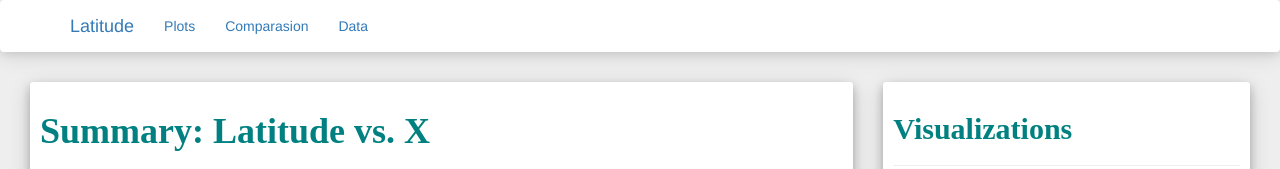
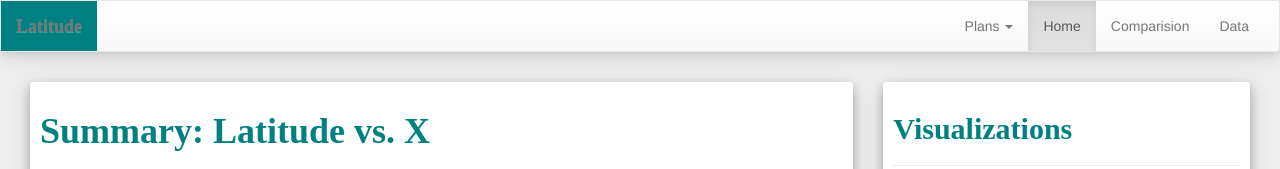
Before and after one commit to SwatiGiri/Weather-WebPage, a plain HTML site: page index.html in a window 1280 px wide. Shown: the top 169 px of the page. Drawn offline with nearby package versions, Linux system fonts and the light colour scheme.

Commit message:
navbar fixed

```diff
--- a/index.html
+++ b/index.html
@@ -31,34 +31,34 @@
 <body>
 
   <!-- NAVBAR -->
-  <nav class="navbar">
-    <div class="container">
+  <nav class="navbar navbar-default">
+      <div class="container-fluid">
         <div class="navbar-header">
-        <button type="button" class="navbar-toggle collapsed" data-toggle="collapse" data-target="#navbar" aria-expanded="false"
-          aria-controls="navbar">
+          <button type="button" class="navbar-toggle collapsed" data-toggle="collapse" data-target="#navbar" aria-expanded="false" aria-controls="navbar">
             <span class="sr-only">Toggle navigation</span>
             <span class="icon-bar"></span>
             <span class="icon-bar"></span>
             <span class="icon-bar"></span>
           </button>
-        <a class="navbar-brand" href="#">Latitude</a>
+          <a class="navbar-brand" href="#" >Latitude</a>
         </div>
-      <div id="navbar" class="collapse navbar-collapse">
-        <ul class="nav navbar-nav">
-          <!-- Todo: make it drop down -->
-          <li class="active">
-            <a href="#">Plots</a>
+        <div id="navbar" class="navbar-collapse collapse">
+          <ul class="nav navbar-nav navbar-right">
+            <li class="dropdown">
+                <a href="#" class="dropdown-toggle" data-toggle="dropdown" role="button" aria-haspopup="true" aria-expanded="false">Plans <span class="caret"></span></a>
+                <ul class="dropdown-menu">
+                  <li><a href="#">Max Temperature</a></li>
+                  <li><a href="#">Humidity</a></li>
+                  <li><a href="#">Cloudiness</a></li>
+                  <li><a href="#">Wind Speed</a></li>
+                </ul>
             </li>
-          <li>
-            <a href="#about">Comparasion</a>
-          </li>
-          <li>
-            <a href="#contact">Data</a>
-          </li>
+            <li class="active"><a href="#">Home</a></li>
+            <li><a href="../comparision">Comparision</a></li>
+            <li><a href="../data">Data</a></li>
           </ul>
-      </div>
-      <!--/.nav-collapse -->
-    </div>
+        </div><!--/.nav-collapse -->
+      </div><!--/.container-fluid -->
     </nav>
   <!-- NAVBAR ENDS HERE -->
 
--- a/styles.css
+++ b/styles.css
@@ -9,10 +9,24 @@ h1, h2  {
     color: teal;
 }
 
+/* Bootstrap overrides */
 .navbar {
     background-color: white;
     box-shadow: 0 2px 8px 0 rgba(0, 0, 0, 0.1), 0 6px 20px 0 rgba(0, 0, 0, 0.09);
 }
+
+.navbar-brand{
+    background-color: teal;
+    color: white;
+    font-family: 'Times New Roman', Times, serif;
+    font-weight: 800;
+}
+.navbar-brand:visited {
+    background-color: teal;
+    color: white;
+}
+
+/* My own */
 
 .contain {
     display: grid;
```
Lines whose indentation alone changed are shown as unchanged.
